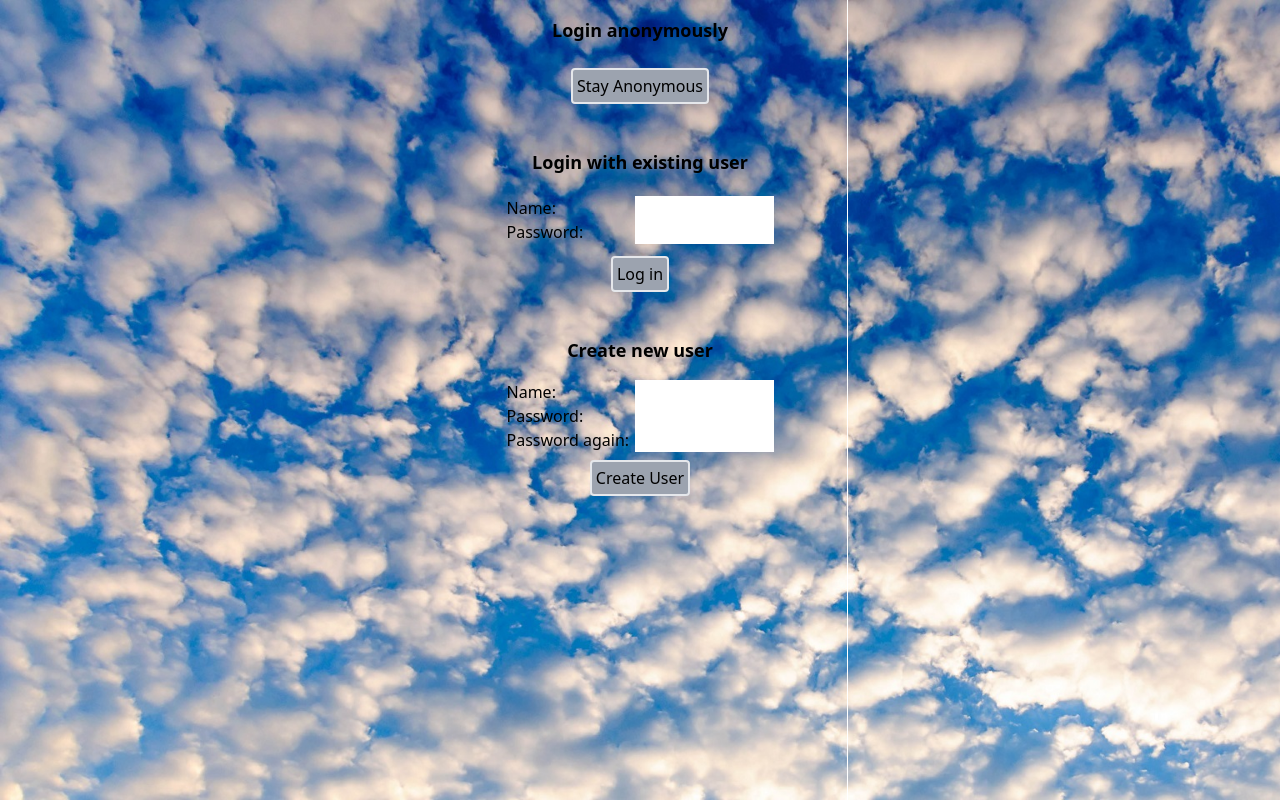
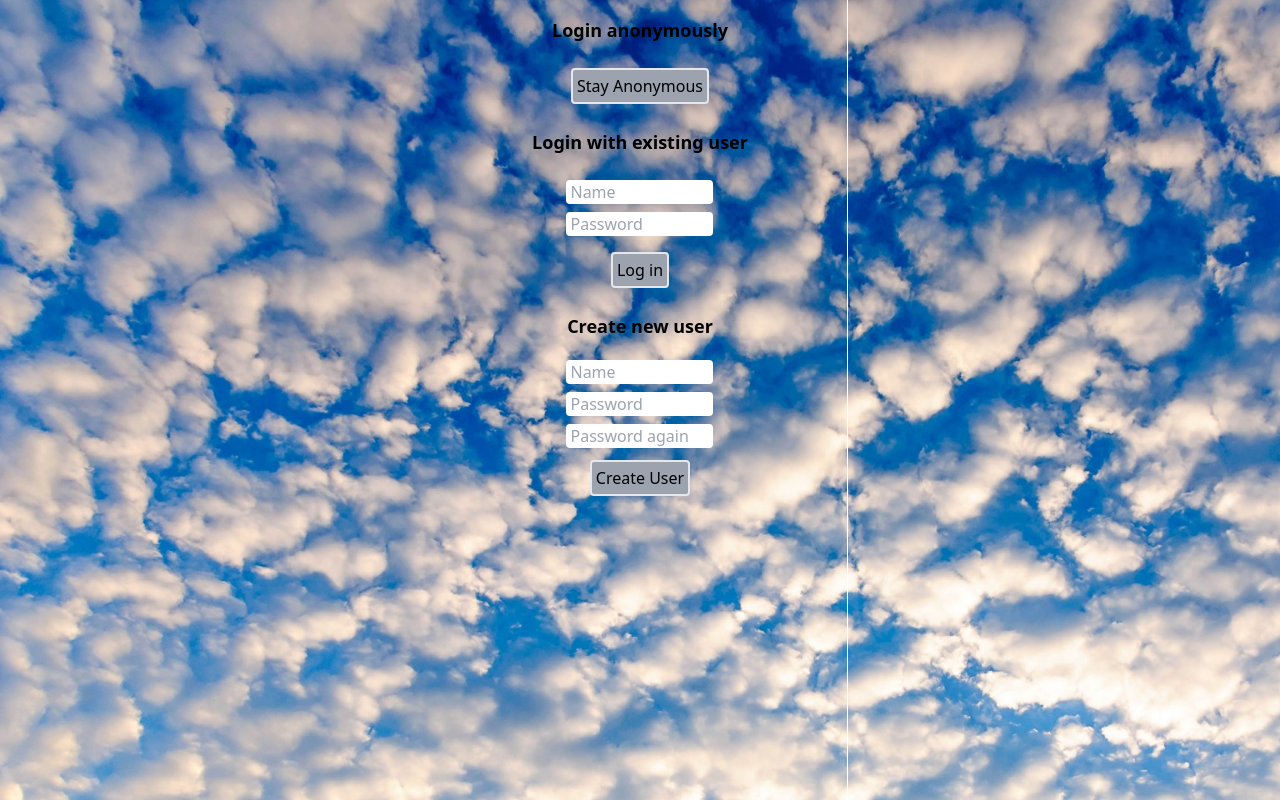
Before and after one commit to eriktoger/Math_Game2, a Next.js app: page /login/components in a window 1280 px wide. Built offline with nearby package versions, Linux system fonts and the light colour scheme.

Commit message:
Design: Change to 3 cols

```diff
--- a/pages/home/components.tsx
+++ b/pages/home/components.tsx
@@ -21,7 +21,7 @@ const NumberInput = ({ value, changeHandler }: NumberInputProps) => (
     type="number"
     value={value}
     onChange={changeHandler}
-    size={5}
+    size={1}
   />
 );
 
--- a/pages/login/components.tsx
+++ b/pages/login/components.tsx
@@ -5,22 +5,21 @@ export const Input = ({
   title,
   value,
   onChange,
-  isPassword = false,
+  type = "text",
 }: {
   title: string;
   value: string;
   onChange: (event: ChangeEvent<HTMLInputElement>) => void;
-  isPassword?: boolean;
+  type?: string;
 }) => (
-  <div>
-    <span className="inline-block w-32">{title}:</span>
-    <input
-      size={10}
-      type={isPassword ? "password" : "text"}
-      value={value}
-      onChange={onChange}
-    />
-  </div>
+  <input
+    className="m-1 px-1 rounded"
+    placeholder={title}
+    size={10}
+    type={type}
+    value={value}
+    onChange={onChange}
+  />
 );
 
 export const ErrorMessage = ({ message }: { message: string }) => (
@@ -31,12 +30,7 @@ export const ErrorMessage = ({ message }: { message: string }) => (
 
 export const Block = ({
   children,
-  center = false,
 }: {
   children: JSX.Element;
   center?: boolean;
-}) => (
-  <div className={`flex flex-col items-center ${center ? "col-span-2" : ""} `}>
-    {children}
-  </div>
-);
+}) => <div className={`flex flex-col items-center mx-2 `}>{children}</div>;
--- a/pages/login/index.tsx
+++ b/pages/login/index.tsx
@@ -26,9 +26,7 @@ export default function Login() {
   const { isLandscape } = useWindowDimensions();
 
   return (
-    <div
-      className={`grid gap-5  ${isLandscape ? "grid-cols-2" : "grid-cols-1"}`}
-    >
+    <div className={`grid  ${isLandscape ? "grid-cols-3" : "grid-cols-1"}`}>
       <Block>
         <>
           <TextContainer full>
@@ -56,14 +54,14 @@ export default function Login() {
               Login with existing user
             </span>
           </TextContainer>
-          <div className="mx-2 p-1">
+          <div className="flex flex-col mx-2 p-1">
             <Input
               title="Name"
               value={name}
               onChange={(event) => setName(event.target.value)}
             />
             <Input
-              isPassword
+              type="password"
               title="Password"
               value={password}
               onChange={(event) => setPassword(event.target.value)}
@@ -78,7 +76,7 @@ export default function Login() {
           </Button>
         </>
       </Block>
-      <Block center={isLandscape}>
+      <Block>
         <>
           <TextContainer full={!isLandscape}>
             <span className="font-bold text-lg w-full text-center">
@@ -91,13 +89,13 @@ export default function Login() {
             onChange={(event) => setNewName(event.target.value)}
           />
           <Input
-            isPassword
+            type="password"
             title="Password"
             value={newPassword}
             onChange={(event) => setNewPassword(event.target.value)}
           />
           <Input
-            isPassword
+            type="password"
             title="Password again"
             value={newPassword2}
             onChange={(event) => setNewPassword2(event.target.value)}
```
